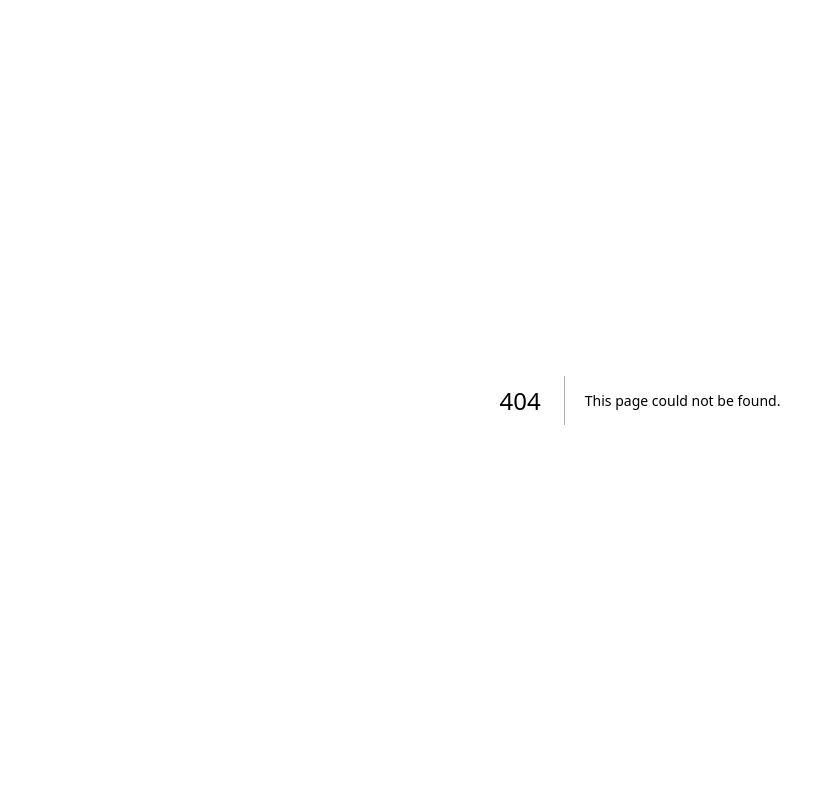
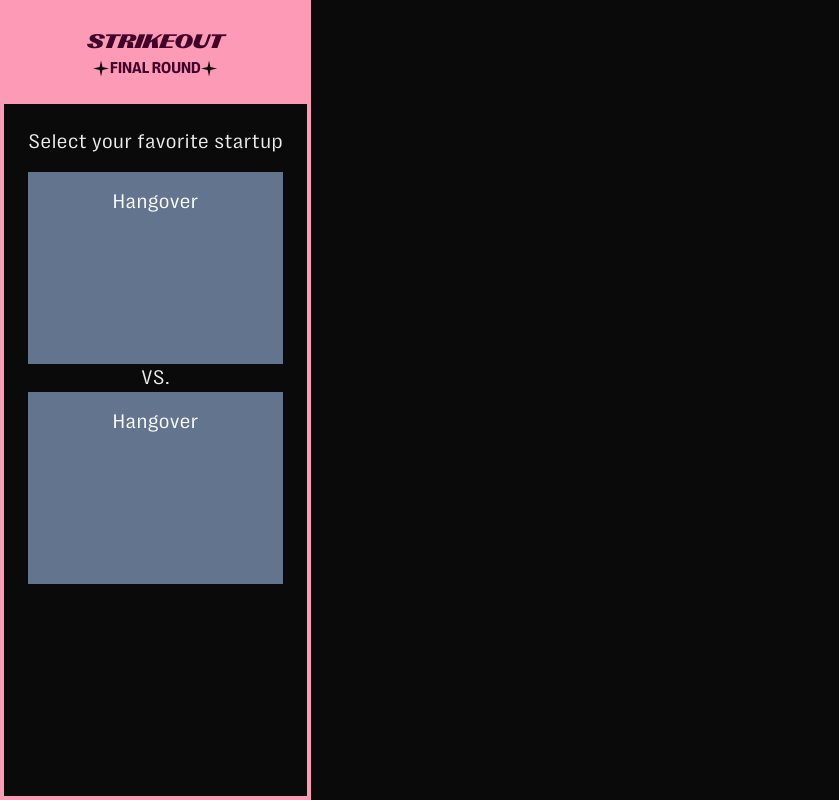
Before and after one commit to nethen/kpop, a Next.js app: page /vote in a window 1280 px wide. Before the commit this address had no page. Shown: the whole page, without its empty margins (0-839 px from the left). Built offline with nearby package versions, Linux system fonts and the light colour scheme.

Commit message:
feat: voting layout/page

```diff
--- /dev/null
+++ b/src/app/vote/layout.tsx
@@ -0,0 +1,52 @@
+import { Metadata } from "next";
+
+export const metadata: Metadata = {
+  title: "Create Next App",
+  description: "Generated by create next app",
+};
+
+export default function RootLayout({
+  children,
+}: Readonly<{
+  children: React.ReactNode;
+}>) {
+  return (
+    <div className="font-sans border-4 border-theme-light flex flex-col h-screen fixed">
+      <header className="bg-theme-light py-6 flex flex-col items-center text-theme-dark">
+        <h1 className="font-display uppercase text-xl">Strikeout</h1>
+        <h2 className="uppercase font-bold">
+          <svg
+            width="17"
+            height="17"
+            viewBox="0 0 17 17"
+            fill="none"
+            xmlns="http://www.w3.org/2000/svg"
+            className="inline-block"
+          >
+            <path
+              d="M8.03223 0.5L9.44644 7.08579L16.0322 8.5L9.44644 9.91421L8.03223 16.5L6.61801 9.91421L0.0322266 8.5L6.61801 7.08579L8.03223 0.5Z"
+              fill="#100F12"
+            />
+          </svg>
+          Final Round
+          <svg
+            width="17"
+            height="17"
+            viewBox="0 0 17 17"
+            fill="none"
+            xmlns="http://www.w3.org/2000/svg"
+            className="inline-block"
+          >
+            <path
+              d="M8.03223 0.5L9.44644 7.08579L16.0322 8.5L9.44644 9.91421L8.03223 16.5L6.61801 9.91421L0.0322266 8.5L6.61801 7.08579L8.03223 0.5Z"
+              fill="#100F12"
+            />
+          </svg>
+        </h2>
+      </header>
+      <main className="flex flex-col text-xl px-6 py-6 h-full overflow-auto">
+        {children}
+      </main>
+    </div>
+  );
+}
--- /dev/null
+++ b/src/app/vote/page.tsx
@@ -0,0 +1,24 @@
+import Image from "next/image";
+
+export default function Home() {
+  return (
+    <>
+      <div className="flex flex-col text-center gap-4 mb-12">
+        <h2>Select your favorite startup</h2>
+        <section>
+          <div>
+            <div className="w-full h-48 bg-slate-500 text-white p-4">
+              <h3>Hangover</h3>
+            </div>
+          </div>
+          <span>VS.</span>
+          <div>
+            <div className="w-full h-48 bg-slate-500 text-white p-4">
+              <h3>Hangover</h3>
+            </div>
+          </div>
+        </section>
+      </div>
+    </>
+  );
+}
```
